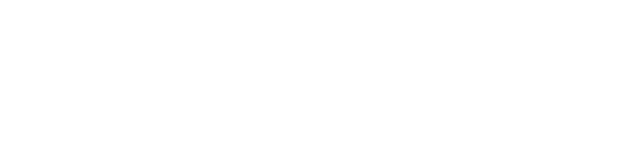
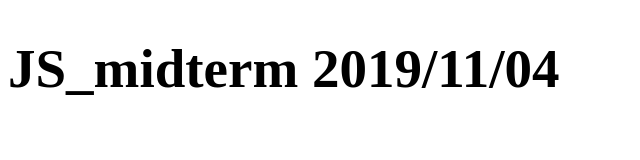
Before and after one commit to jelly9527/JS_midterm, a plain HTML site: page index.html in a window 1280 px wide. Shown: the whole page, without its empty margins (0-640 px from the left). Drawn offline with Linux system fonts and the light colour scheme.

Commit message:
add and link all.css

```diff
--- /dev/null
+++ b/all.css
@@ -0,0 +1,3 @@
+h1 {
+    font-size: 55px;
+}
--- a/index.html
+++ b/index.html
@@ -5,8 +5,9 @@
     <meta name="viewport" content="width=device-width, initial-scale=1.0">
     <meta http-equiv="X-UA-Compatible" content="ie=edge">
     <title>Document</title>
+    <link rel="stylesheet" href="all.css">
 </head>
 <body>
-
+    <h1>JS_midterm 2019/11/04</h1>
 </body>
 </html>
```
